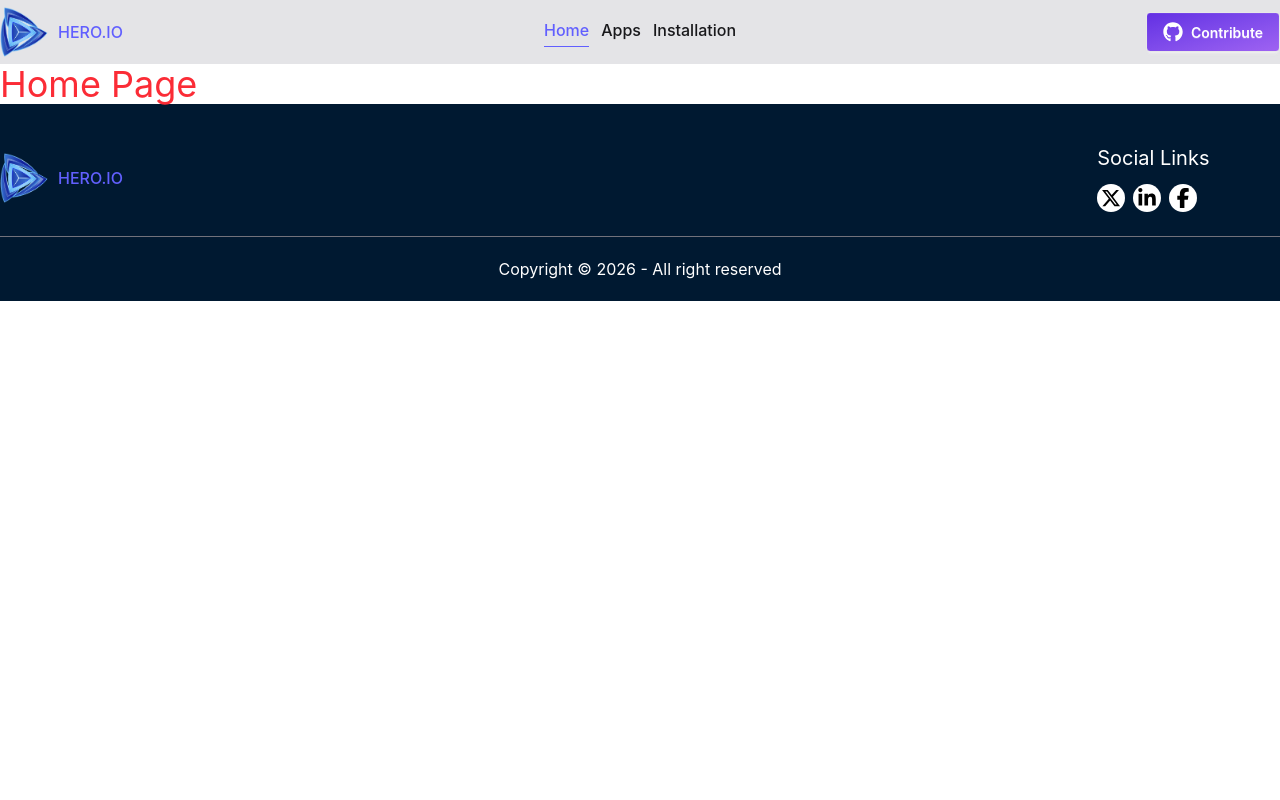
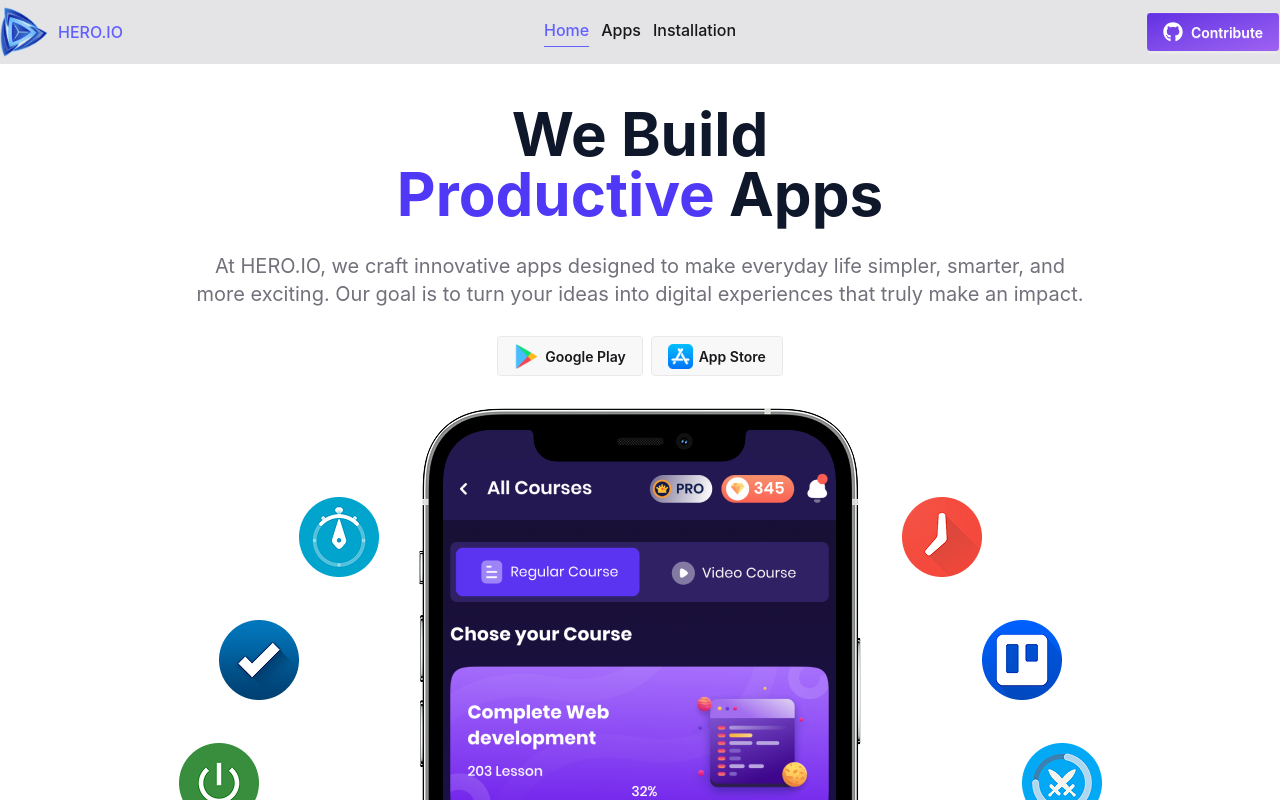
Before and after one commit to tawhid904/hero.io, a React (Vite) app: page / in a window 1280 px wide. Shown: the top 800 px of the page. Built offline with nearby package versions, Linux system fonts and the light colour scheme.

Commit message:
Banner section added

```diff
--- /dev/null
+++ b/src/components/Shared/HomePageSection/Banner.jsx
@@ -0,0 +1,33 @@
+import BannerImage from '../../../assets/images/hero.png'
+import AppleStoreIcon from "../../../assets/images/apple-store.png"
+import PlayStoreIcon from "../../../assets/images/play-store.png"
+
+const Banner = () => {
+	return (
+		<div className="pt-10 space-y-8">
+			<div className="max-w-5xl mx-auto flex justify-center items-center flex-col space-y-7">
+				<h1 className="text-6xl font-bold text-slate-900 text-center">
+					We Build <br />
+					<span className="text-indigo-600">Productive</span> Apps
+				</h1>
+				<p className="px-2 md:px-0 max-w-4xl mx-auto text-center text-xl text-zinc-500">
+					At HERO.IO, we craft innovative apps designed to make
+					everyday life simpler, smarter, and more exciting. Our goal
+					is to turn your ideas into digital experiences that truly
+					make an impact.
+				</p>
+
+				<div className="flex gap-2">
+					<button className="btn shadow-none"><img src={PlayStoreIcon} width={25} /> Google Play</button>
+					<button className="btn shadow-none"><img src={AppleStoreIcon} width={25} /> App Store</button>
+				</div>
+			</div>
+
+			<div>
+                <img src={BannerImage} alt="Banner picture" className='mx-auto'/>
+            </div>
+		</div>
+	);
+};
+
+export default Banner;
--- /dev/null
+++ b/src/components/Shared/HomePageSection/Stats.jsx
@@ -0,0 +1,11 @@
+import React from 'react';
+
+const Stats = () => {
+    return (
+        <div>
+
+        </div>
+    );
+};
+
+export default Stats;
--- /dev/null
+++ b/src/components/Shared/HomePageSection/TrendingApps.jsx
@@ -0,0 +1,11 @@
+import React from 'react';
+
+const TrendingApps = () => {
+    return (
+        <div>
+
+        </div>
+    );
+};
+
+export default TrendingApps;
--- a/src/pages/HomePage/HomePage.jsx
+++ b/src/pages/HomePage/HomePage.jsx
@@ -1,11 +1,15 @@
-import React from 'react';
+import Banner from "../../components/Shared/HomePageSection/Banner";
+import Stats from "../../components/Shared/HomePageSection/Stats";
+import TrendingApps from "../../components/Shared/HomePageSection/TrendingApps";
 
 const HomePage = () => {
-    return (
-        <div>
-            <h1 className='text-4xl text-red-500'>Home Page</h1>
-        </div>
-    );
+	return (
+		<>
+			<Banner></Banner>
+			<Stats></Stats>
+            <TrendingApps></TrendingApps>
+		</>
+	);
 };
 
 export default HomePage;
```
Also changed, not shown: src/assets/images/apple-store.png (added), src/assets/images/play-store.png (added).
